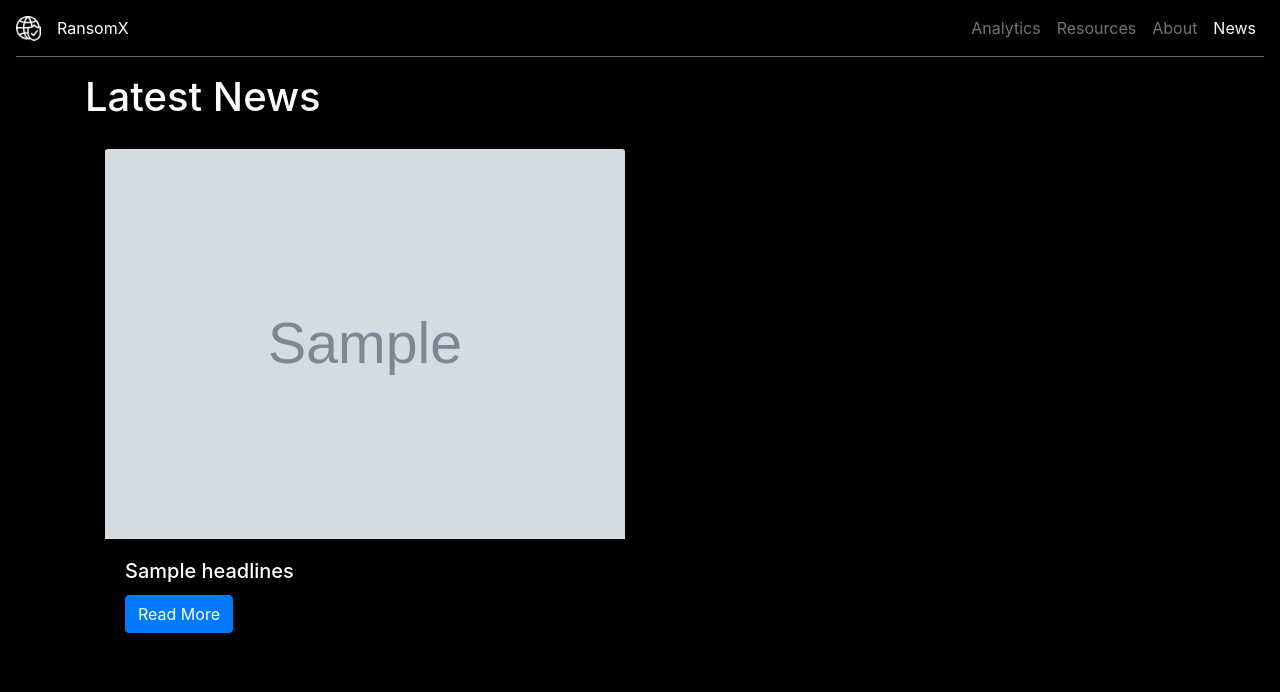
After one commit to OWSJodie/INF1008_DSA, a Flask app: template templates/general_news.html in a window 1280 px wide. The commit adds this page. Shown: the top 692 px of the page. Run offline with Flask 3, Linux system fonts and the light colour scheme; the template is opened without the code that fills it: most values are stand-ins (such as "Sample title", 1, 10 or a date in 2020); grey boxes marked "Sample" are stand-in pictures; parts of the project's set-up code (start-up, migrations or seed data) failed here and were passed over; some libraries are stand-ins or nearby versions.

Commit message:
added News in Nav Bar, 'beautified' resources.html and added cybernews
following: https://pypi.org/project/cybernews/#description
added news.html, general_news.html and data_breach_news.html

```diff
--- a/index.py
+++ b/index.py
@@ -8,7 +8,7 @@ import json
 import plotly
 import plotly.express as px
 import plotly.graph_objs as go
-
+from cybernews.cybernews import CyberNews
 import algorithm.analysis as analysis
 
 app = Flask(__name__)
@@ -76,6 +76,40 @@ def about():
     return render_template('about.html')
 
 
+@app.route('/news')
+def news():
+    return render_template('news.html')
+
+
+@app.route('/news/general')
+def general_news():
+    # Fetch general news articles from CyberNews
+    cybernews = CyberNews()
+    news = cybernews.get_news("general")
+
+    return render_template('general_news.html', news=news)
+
+
+@app.route('/news/data-breach')
+def data_breach_news():
+    # Fetch data breach news articles from CyberNews
+    cybernews = CyberNews()
+    news = cybernews.get_news("dataBreach")
+
+    return render_template('data_breach_news.html', news=news)
+
+
+@app.route('/news/cyber-attack')
+def cyber_attack_news():
+    # Fetch cyber attack news articles from CyberNews
+    cybernews = CyberNews()
+    news = cybernews.get_news("cyberAttack")
+
+    return render_template('cyber_attack_news.html', news=news)
+
+# Add more routes for other news categories
+
+
 @app.route('/analytics')
 def analytics():
     global df, filtered_df
@@ -84,7 +118,8 @@ def analytics():
     # analysis_df = analysis.analyze_attack_vectors(filtered_df, 5)
 
     # Get a dictionary of yearly vulnerabilities dataframes
-    vulnerability_dict = analysis.store_vulnerabilities_in_dict(filtered_df, 'vulnerability', True)
+    vulnerability_dict = analysis.store_vulnerabilities_in_dict(
+        filtered_df, 'vulnerability', True)
 
     # Create a list of line traces
     traces = []
--- a/templates/about.html
+++ b/templates/about.html
@@ -30,6 +30,9 @@
                 <li class="nav-item">
                     <a class="nav-link text-light active" href="about">About</a>
                 </li>
+                <li class="nav-item">
+                    <a class="nav-link text-light active" href="../news">News</a>
+                </li>
             </ul>
         </div>
     </nav>
--- /dev/null
+++ b/templates/general_news.html
@@ -0,0 +1,102 @@
+<!doctype html>
+<html lang="en">
+
+<head>
+    <!-- Meta tags -->
+    <meta charset="utf-8">
+    <meta name="viewport" content="width=device-width, initial-scale=1, shrink-to-fit=no">
+
+    <!-- CSS -->
+    <link rel="stylesheet" href="https://stackpath.bootstrapcdn.com/bootstrap/4.4.1/css/bootstrap.min.css"
+        integrity="sha384-Vkoo8x4CGsO3+Hhxv8T/Q5PaXtkKtu6ug5TOeNV6gBiFeWPGFN9MuhOf23Q9Ifjh" crossorigin="anonymous">
+    <link rel="stylesheet" href="static/css/style.css">
+
+    <style>
+        body {
+            background-color: black;
+            color: white;
+        }
+
+        .section {
+            background-color: rgba(0, 0, 0, 0.7);
+            padding: 20px;
+            margin-bottom: 20px;
+        }
+
+        h1,
+        h2,
+        h3,
+        h4,
+        h5,
+        h6,
+        p,
+        li {
+            color: white;
+        }
+
+        .news-card {
+            background-color: rgba(0, 0, 0, 0.5);
+            color: white;
+            border: none;
+            margin-bottom: 20px;
+        }
+
+        .news-card-img {
+            width: 100%;
+            height: auto;
+            object-fit: cover;
+        }
+    </style>
+
+    <title>RansomX - News</title>
+</head>
+
+<body>
+    <!-- Top Navigation Bar -->
+    <nav class="navbar navbar-expand-sm">
+        <img class="navbar-brand" src="../static/images/image.jpg" width="25px" alt="">
+        RansomX
+        <div class="collapse navbar-collapse justify-content-end">
+            <ul class="navbar-nav">
+                <li class="nav-item">
+                    <a class="nav-link text-muted" href="../analytics">Analytics</a>
+                </li>
+                <li class="nav-item">
+                    <a class="nav-link text-muted" href="../resources">Resources</a>
+                </li>
+                <li class="nav-item">
+                    <a class="nav-link text-muted" href="../about">About</a>
+                </li>
+                <li class="nav-item">
+                    <a class="nav-link text-light active" href="../news">News</a>
+                </li>
+            </ul>
+        </div>
+    </nav>
+    <hr class="bg-secondary mx-3 mt-0">
+
+    <!-- Page Content -->
+    <div class="container">
+        <h1>Latest News</h1>
+
+        <div class="section">
+            <div class="row">
+                {% for article in news %}
+                <div class="col-md-6">
+                    <div class="card news-card">
+                        <img src="{{ article.newsImgURL }}" class="card-img-top news-card-img" alt="News Image">
+                        <div class="card-body">
+                            <h5 class="card-title">{{ article.headlines }}</h5>
+                            <a href="https://telecom.economictimes.indiatimes.com{{ article.newsURL }}"
+                                class="btn btn-primary">Read More</a>
+                        </div>
+                    </div>
+                </div>
+                {% endfor %}
+            </div>
+        </div>
+    </div>
+
+</body>
+
+</html>
```
Also changed, not shown: templates/analytics.html (+6 -3 lines), templates/base.html (+6 -3 lines), templates/data_breach_news.html (added, +101 -0 lines), templates/news.html (added, +81 -0 lines), templates/resources.html (+59 -21 lines).
